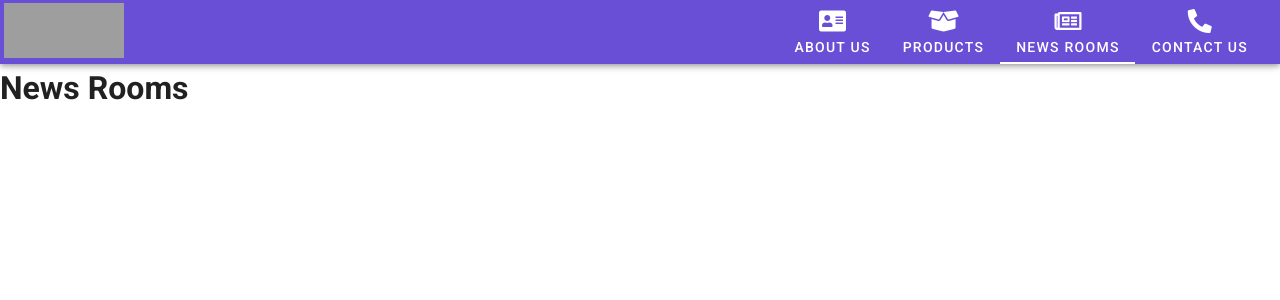
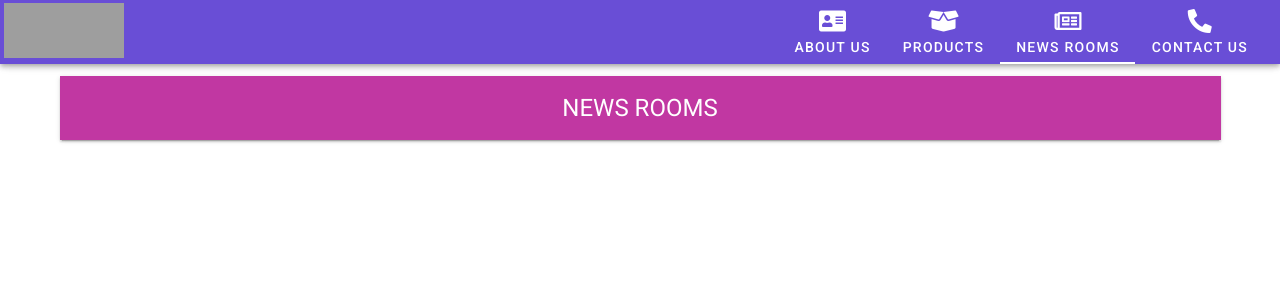
Before and after one commit to azharahmed-98/sample-bank, a Vue app: page /newsRooms in a window 1280 px wide. Shown: the top 300 px of the page. Built offline with nearby package versions, Linux system fonts and the light colour scheme; grey boxes are pictures that could not be loaded.

Commit message:
Adding the Dummy View Pages.

```diff
--- a/src/views/About.vue
+++ b/src/views/About.vue
@@ -1,7 +1,15 @@
 <template>
-  <div>
-    <h1>{{ componentName }}</h1>
-  </div>
+  <v-container>
+    <v-row>
+      <v-col cols="12">
+        <v-card tile dark color="#c137a2">
+          <v-card-title class="headline text-uppercase justify-center">
+            {{ componentName }}
+          </v-card-title>
+        </v-card>
+      </v-col>
+    </v-row>
+  </v-container>
 </template>
 
 <script>
@@ -19,9 +27,6 @@ export default {
     this.componentName = this.getComponentName();
   },
 };
-
 </script>
 
-<style scoped>
-
-</style>
+<style scoped></style>
--- a/src/views/ContactUs.vue
+++ b/src/views/ContactUs.vue
@@ -1,7 +1,15 @@
 <template>
-  <div>
-    <h1>{{ componentName }}</h1>
-  </div>
+  <v-container>
+    <v-row>
+      <v-col cols="12">
+        <v-card tile dark color="#c137a2">
+          <v-card-title class="headline text-uppercase justify-center">
+            {{ componentName }}
+          </v-card-title>
+        </v-card>
+      </v-col>
+    </v-row>
+  </v-container>
 </template>
 
 <script>
--- a/src/views/Newsrooms.vue
+++ b/src/views/Newsrooms.vue
@@ -1,7 +1,15 @@
 <template>
-  <div>
-    <h1>{{ componentName }}</h1>
-  </div>
+  <v-container>
+    <v-row>
+      <v-col cols="12">
+        <v-card tile dark color="#c137a2">
+          <v-card-title class="headline text-uppercase justify-center">
+            {{ componentName }}
+          </v-card-title>
+        </v-card>
+      </v-col>
+    </v-row>
+  </v-container>
 </template>
 
 <script>
@@ -19,9 +27,6 @@ export default {
     this.componentName = this.getComponentName();
   },
 };
-
 </script>
 
-<style scoped>
-
-</style>
+<style scoped></style>
--- a/src/views/Products.vue
+++ b/src/views/Products.vue
@@ -1,7 +1,15 @@
 <template>
-  <div>
-    <h1>{{ componentName }}</h1>
-  </div>
+  <v-container>
+    <v-row>
+      <v-col cols="12">
+        <v-card tile dark color="#c137a2">
+          <v-card-title class="headline text-uppercase justify-center">
+            {{ componentName }}
+          </v-card-title>
+        </v-card>
+      </v-col>
+    </v-row>
+  </v-container>
 </template>
 
 <script>
@@ -19,9 +27,6 @@ export default {
     this.componentName = this.getComponentName();
   },
 };
-
 </script>
 
-<style scoped>
-
-</style>
+<style scoped></style>
```
